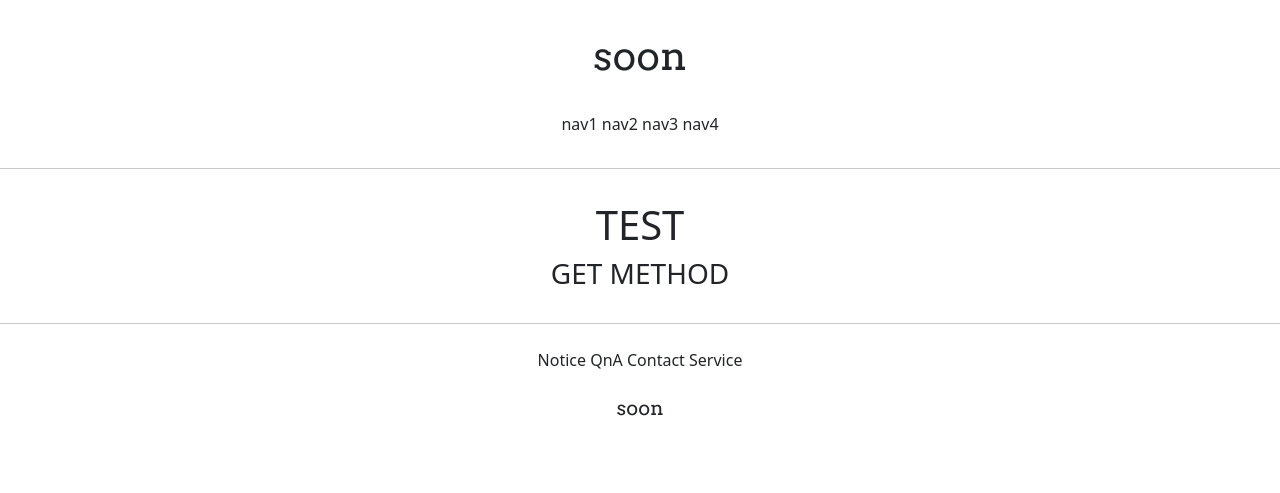
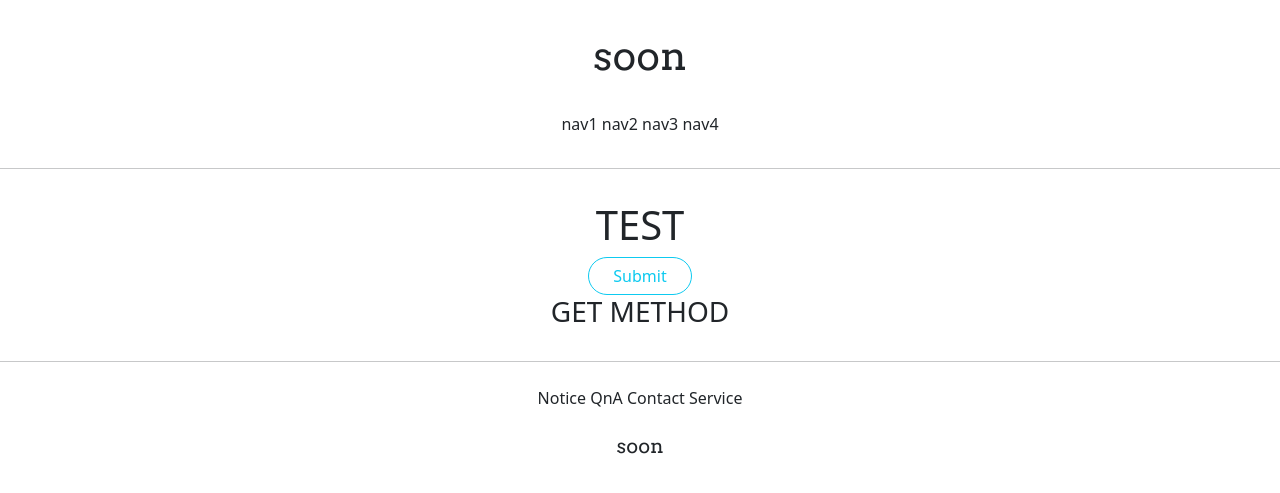
Before and after one commit to hale-in/web-app1, a Django app: page /accounts/hello_world/ in a window 1280 px wide. Shown: the top 493 px of the page. Run offline with Django 3.2, Linux system fonts and the light colour scheme; parts of the project's set-up code (start-up, migrations or seed data) failed here and were passed over.

Commit message:
7/9 3ban class commit 4

```diff
--- a/accountapp/templates/accountapp/hello_world.html
+++ b/accountapp/templates/accountapp/hello_world.html
@@ -4,6 +4,15 @@
 
     <div style="margin: 2rem; text-align: center">
         <h1>TEST</h1>
+
+        <form action="/accountapp/hello_world/" method="post">
+            {% csrf_token %}
+            <input type="submit" class="btn btn-outline-info rounded-pill px-4">
+
+
+        </form>
+
+
         <h3> {{ text }}</h3>
 
     </div>
```
